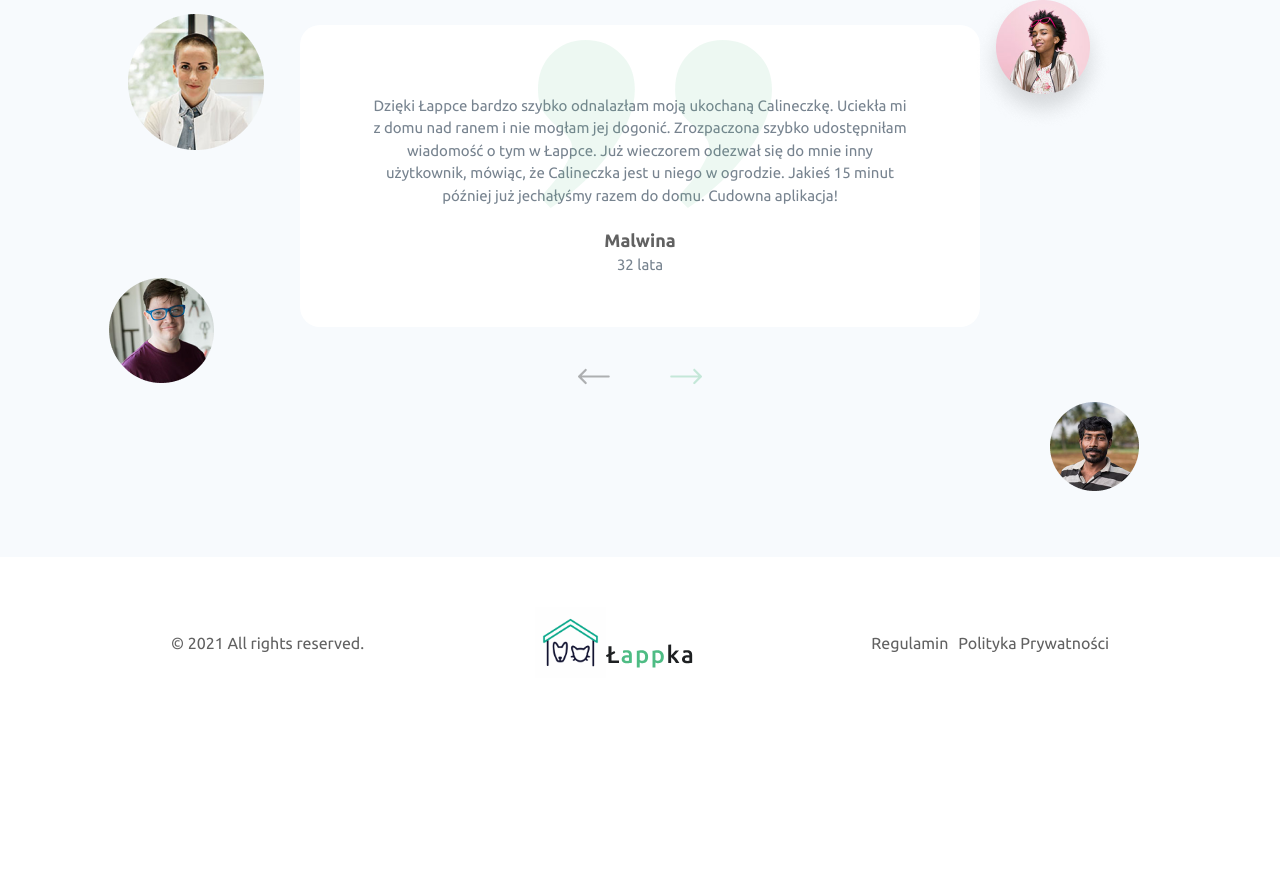
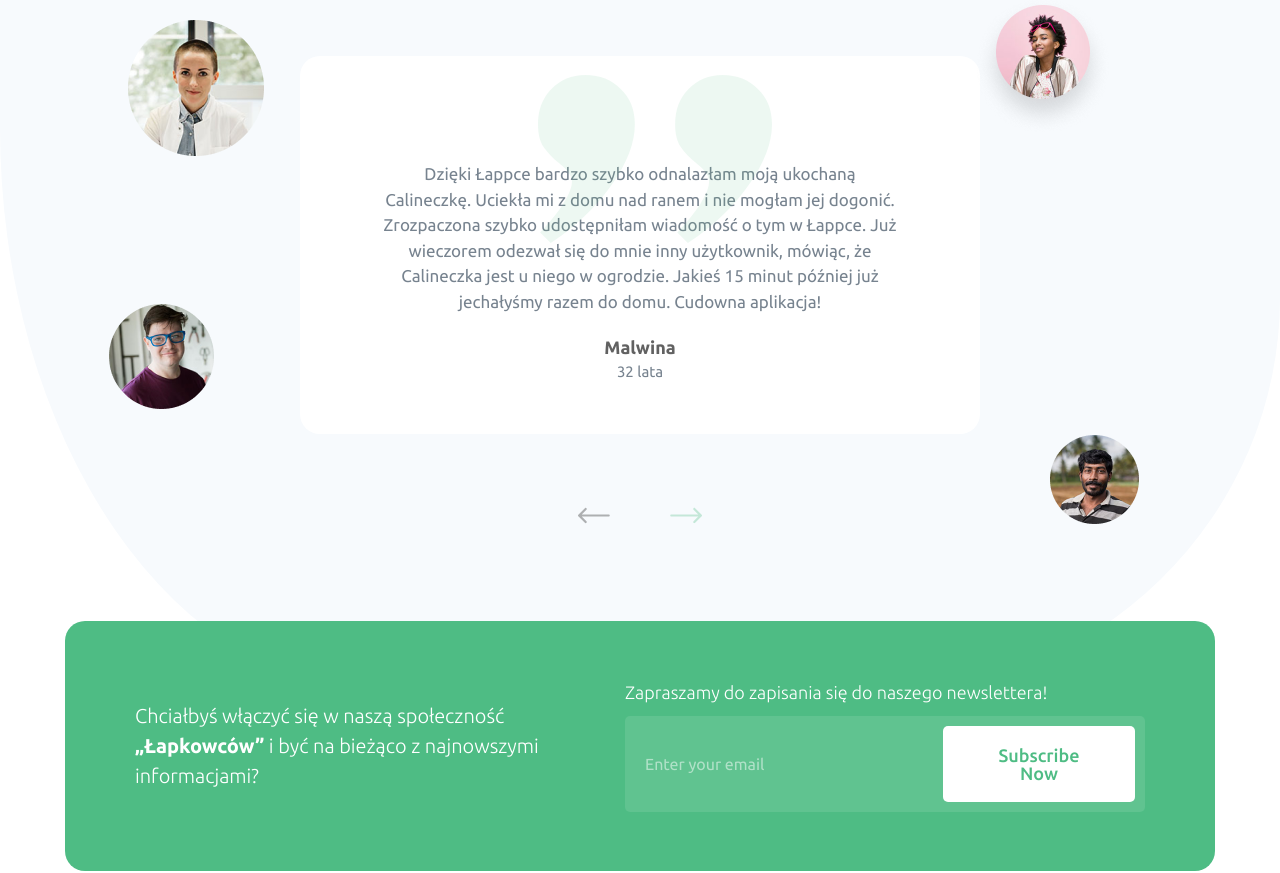
Before and after one commit to KarasJakub/Lappka-Landing, a React (Create React App) app: page / in a window 1280 px wide. Shown: the part 3049-3922 px from the top of the page. Before the commit the page ends 3777 px from the top, so only its background shows below. Built offline with nearby package versions, Linux system fonts and the light colour scheme.

Commit message:
changed footer font weights

```diff
--- a/src/App.tsx
+++ b/src/App.tsx
@@ -27,7 +27,7 @@ function App() {
         <WhyUsSection />
         <InfoSection />
         <OpinionsSection />
-        {/* <CTA /> */}
+        <CTA />
         <Footer />
       </ThemeProvider>
     </>
--- a/src/components/CTA/CTA.styled.ts
+++ b/src/components/CTA/CTA.styled.ts
@@ -7,7 +7,8 @@ export const CTAWrapper = styled.aside`
     align-items: center;
     padding: 4rem;
     background-color: ${({ theme }) => theme.color.primary};
-    max-width: 120rem;
+    max-width: 115rem;
+    max-height: 25rem;
     margin: 0 auto;
     margin-bottom: 4rem;
     border-radius: 2rem;
@@ -16,14 +17,14 @@ export const CTAWrapper = styled.aside`
     ${({ theme }) => theme.MQ.laptop} {
         flex-direction: row;
         padding: 7rem;
-        transform: translateY(-20%);
+        transform: translateY(-30%);
     }
 `
 
 export const Paragraph = styled.p`
     font-size: 2rem;
     color: ${({ theme }) => theme.color.white};
-    font-weight: ${({ theme }) => theme.weight.regular};
+    font-weight: ${({ theme }) => theme.weight.light};
     text-align: center;
     font-family: 'Ubuntu', sans-serif;
 
@@ -45,7 +46,7 @@ export const FormSection = styled.div`
 export const SmallParagraph = styled.p`
     font-size: 1.8rem;
     color: ${({ theme }) => theme.color.white};
-    font-weight: ${({ theme }) => theme.weight.medium};
+    font-weight: ${({ theme }) => theme.weight.light};
     padding-bottom: 1rem;
     text-align: center;
     font-family: 'Ubuntu', sans-serif;
@@ -64,7 +65,7 @@ export const Form = styled.form`
 `
 
 export const InputWrapper = styled.div`
-    background-color: #6adea3;
+    background-color: #60c390;
     padding: 1rem 1rem 1rem 2rem;
     border-radius: .5rem;
     display: flex;
@@ -79,13 +80,15 @@ export const InputWrapper = styled.div`
 `
 
 export const Input = styled.input`
+    color: rgba(255, 255, 255, .1);
     color: white;
-    font-size: 1.8rem;
+    font-size: 1.6rem;
     text-align: center;
 
     &::placeholder {
         color: white;
         text-align: center;
+        color: rgba(255, 255, 255, .5);
 
         ${({ theme }) => theme.MQ.laptop} {
             text-align: unset;
@@ -106,7 +109,7 @@ export const CTAButton = styled.button`
     background-color: ${({ theme }) => theme.color.white};
     border-radius: .5rem;
     color: ${({ theme }) => theme.color.primary};
-    font-weight: ${({ theme }) => theme.weight.semibold};
+    font-weight: ${({ theme }) => theme.weight.medium};
     line-height: 1.8rem;
     font-size: 1.8rem;
     margin-top: 1.5rem;
--- a/src/components/OpinionsSection/OpinionCard/OpinionCard.styled.ts
+++ b/src/components/OpinionsSection/OpinionCard/OpinionCard.styled.ts
@@ -2,8 +2,18 @@ import { styled } from "styled-components"
 import BackSquare from "assets/Opinions/Photos/BackSquare.png";
 
 export const CardRootWrapper = styled.div`
-    position: relative;
+/* z-index: 9;
+    &:before {
+        content: url(${BackSquare});
+        overflow: visible;
+        position: absolute;
+        top: 20%;
+        display: block;
+        width: 100%;
+        z-index: -3;
+    } */
 `
+
 
 export const CardWrapper = styled.div`
     background-color: ${({ theme }) => theme.color.white};
@@ -13,18 +23,12 @@ export const CardWrapper = styled.div`
     position: relative;
     overflow: hidden;
     border-radius: 2rem;
+    margin-top: 7rem;
 
-    /* &:after {
-        content: url(${BackSquare});
-        overflow: visible;
-        position: absolute;
-        top: 20%;
-        display: block;
-        width: 100%;
-    } */
+
 
     ${({ theme }) => theme.MQ.tablet} {
-        padding: 7rem 7rem 5rem 7rem;
+        padding: 10.5rem 8rem 5rem 8rem;
     }
 `
 
@@ -41,8 +45,9 @@ export const BackgroundImage = styled.img`
 export const Description = styled.p`
     font-weight: ${({ theme }) => theme.weight.regular};
     color: ${({ theme }) => theme.color.textGrey};
-    font-size: 1.5rem;
+    font-size: 1.7rem;
     padding-bottom: 2rem;
+    z-index: 9;
 `
 
 export const Name = styled.p`
--- a/src/components/OpinionsSection/OpinionsSection.styled.ts
+++ b/src/components/OpinionsSection/OpinionsSection.styled.ts
@@ -4,7 +4,7 @@ export const OpinionsWrapper = styled.section`
     width: 100%;
     background-color: #F7FAFD;
     padding: 7rem 2.5rem 7rem 2.5rem;
-    /* border-radius: 100% 0% 51% 49% / 0% 90% 70% 100% ; */
+    border-radius: 100% 0% 51% 49% / 0% 90% 70% 100% ;
     overflow-x: hidden;
     position: relative;
     margin: 0 auto;
@@ -25,12 +25,11 @@ export const Title = styled.h6`
     letter-spacing: 2px;
     line-height: 4.8rem;
     text-align: center;
-    margin-bottom: 4rem;
 `
 
 export const FirstWomenImage = styled.img`
     position: absolute;
-    top: 18%;
+    top: 15%;
     left: 10%;
     display: none;
 
@@ -44,7 +43,7 @@ export const FirstWomenImage = styled.img`
 `
 export const SecondWomenImage = styled.img`
     position: absolute;
-    top: 13%;
+    top: 11%;
     right: 13%;
     display: none;
 
@@ -59,7 +58,7 @@ export const SecondWomenImage = styled.img`
 
 export const FirstManImage = styled.img`
     position: absolute;
-    top: 71.7%;
+    top: 60%;
     left: 8.5%;
     display: none;
 
@@ -74,7 +73,7 @@ export const FirstManImage = styled.img`
 
 export const SecondManImage = styled.img`
     position: absolute;
-    bottom: -15%;
+    bottom: 5%;
     right: 11%;
     display: none;
 
--- a/src/components/OpinionsSection/OpinionsSlider/OpinionsSlider.styled.ts
+++ b/src/components/OpinionsSection/OpinionsSlider/OpinionsSlider.styled.ts
@@ -21,4 +21,5 @@ export const ButtonsWrapper = styled.div`
   width: 100%;
   display: flex;
   justify-content: center;
+  margin-top: 3rem;
 `
```
